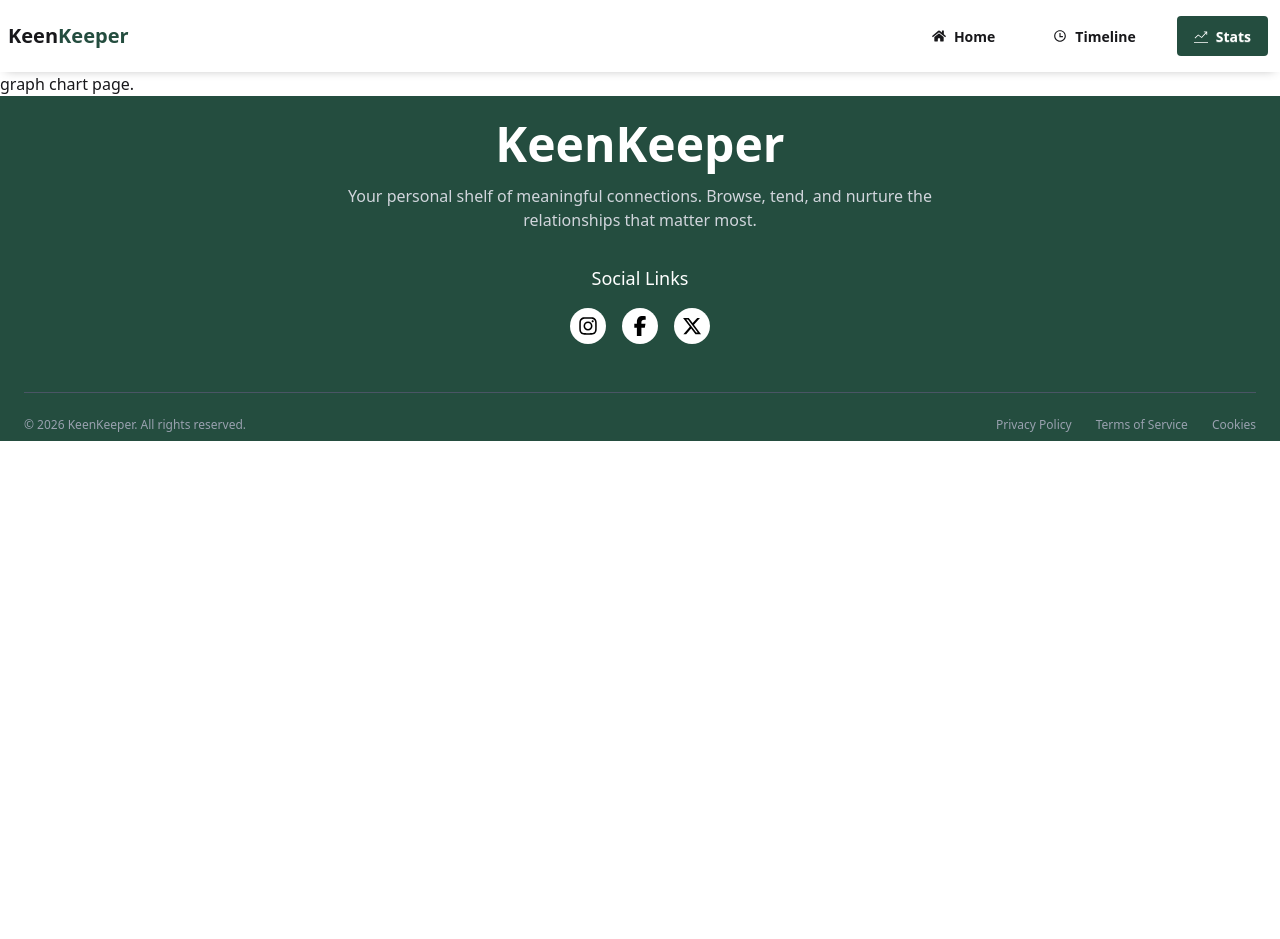
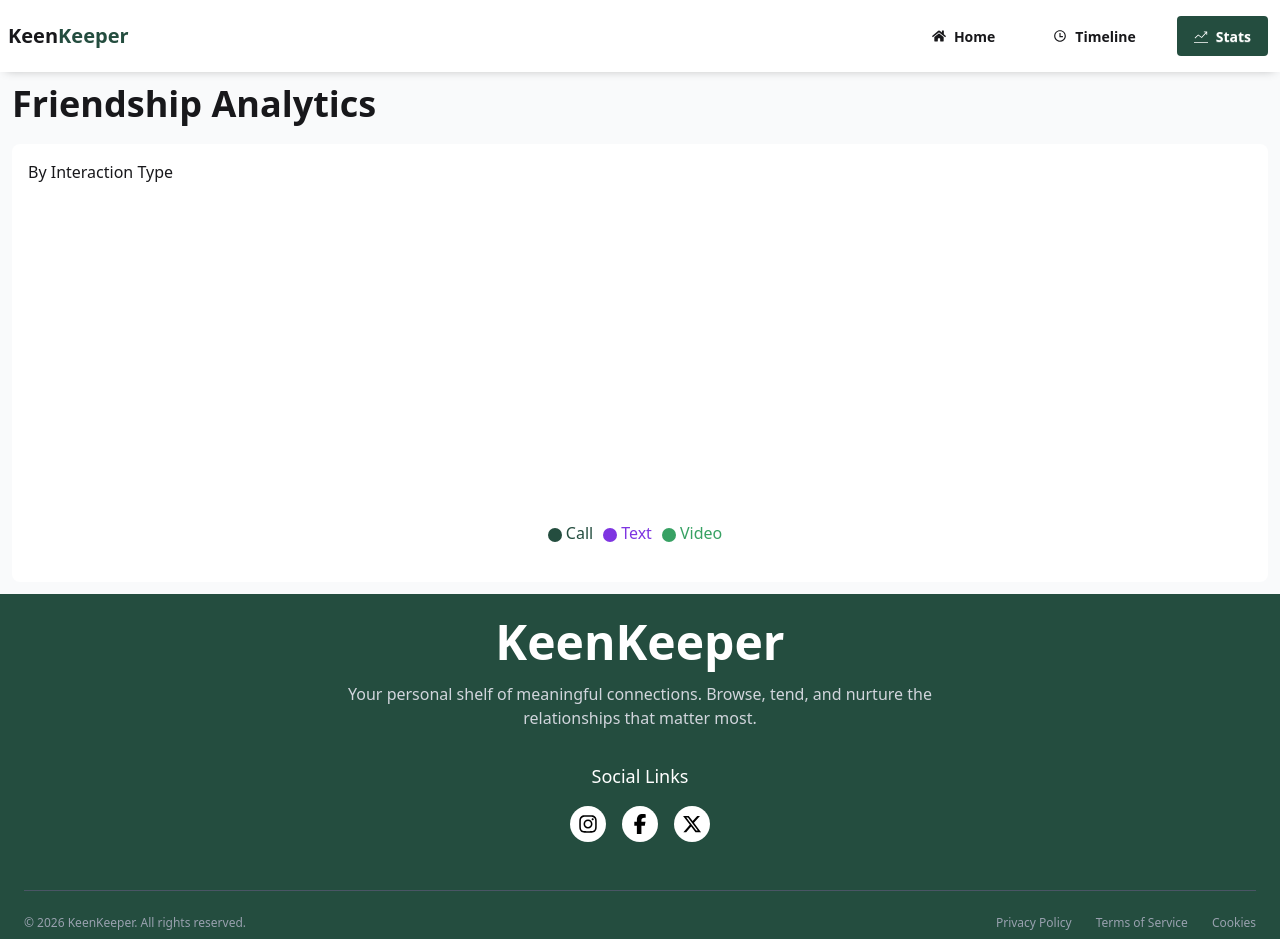
Before and after one commit to pritam-b-dev/keen-keeper, a Next.js app: page /dashboard in a window 1280 px wide. Before the commit the page ends 800 px from the top, so only its background shows below. Built offline with nearby package versions, Linux system fonts and the light colour scheme.

Commit message:
activity tracked and has shown to Timeline. A pie chart has made according to timeline.

```diff
--- a/package.json
+++ b/package.json
@@ -15,7 +15,8 @@
     "next": "16.2.3",
     "react": "19.2.4",
     "react-dom": "19.2.4",
-    "react-icons": "^5.6.0"
+    "react-icons": "^5.6.0",
+    "recharts": "^3.8.1"
   },
   "devDependencies": {
     "@tailwindcss/postcss": "^4",
--- a/src/app/context/HistoryContext.jsx
+++ b/src/app/context/HistoryContext.jsx
@@ -4,7 +4,7 @@ import React, { createContext, useContext, useEffect, useState } from "react";
 const HistoryContext = createContext();
 
 export function HistoryProvider({ children }) {
-  const [history, setHistory] = useState();
+  const [history, setHistory] = useState([]);
 
   useEffect(() => {
     const stored = localStorage.getItem("app-History");
--- a/src/app/dashboard/page.jsx
+++ b/src/app/dashboard/page.jsx
@@ -1,7 +1,63 @@
+"use client";
 import React from "react";
+import { Cell, Legend, Pie, PieChart, Tooltip } from "recharts";
 
-const dashboard = () => {
-  return <div>graph chart page.</div>;
+import { useHistory } from "../context/HistoryContext";
+
+const Dashboard = () => {
+  const { history } = useHistory();
+
+  const chartData = [
+    {
+      name: "Call",
+      value: history.filter((item) => item.type === "Call").length,
+    },
+    {
+      name: "Video",
+      value: history.filter((item) => item.type === "Video").length,
+    },
+    {
+      name: "Text",
+      value: history.filter((item) => item.type === "Text").length,
+    },
+  ];
+
+  const color = ["#244D3F", "#37A163", "#7E35E1"];
+  return (
+    <div className="container mx-auto p-3 bg-gray-50 ">
+      <h1 className="font-bold text-4xl">Friendship Analytics</h1>
+      <div className="bg-white rounded-lg p-4 mt-5">
+        <h1>By Interaction Type</h1>
+        <div className="flex flex-col items-center justify-center w-full p-4">
+          <PieChart width={350} height={350}>
+            <Pie
+              data={chartData}
+              cx="50%"
+              cy="50%"
+              innerRadius="70%"
+              outerRadius="90%"
+              // Corner radius is the rounded edge of each pie slice
+              cornerRadius="10%"
+              fill="#8884d8"
+              // padding angle is the gap between each pie slice
+              paddingAngle={8}
+              dataKey="value"
+              isAnimationActive={true}
+            >
+              {chartData.map((entry, index) => (
+                <Cell
+                  key={`cell-${index}`}
+                  fill={color[index % color.length]}
+                />
+              ))}
+            </Pie>
+            <Tooltip />
+            <Legend iconType="circle" />
+          </PieChart>
+        </div>
+      </div>
+    </div>
+  );
 };
 
-export default dashboard;
+export default Dashboard;
--- a/src/app/friends/[id]/page.jsx
+++ b/src/app/friends/[id]/page.jsx
@@ -132,19 +132,19 @@ const FriendsDetails = () => {
             <h4 className=" font-semibold mb-4">Quick Check-In</h4>
             <div className="grid grid-cols-3 gap-4">
               <button
-                onClick={() => handleAction("Call")}
+                onClick={() => handleType("Call")}
                 className="btn btn-ghost border rounded-lg border-gray-200 h-24 flex flex-col gap-2 bg-gray-50 hover:bg-gray-300"
               >
                 <FaPhoneAlt className="text-xl" /> <span>Call</span>
               </button>
               <button
-                onClick={() => handleAction("Text")}
+                onClick={() => handleType("Text")}
                 className="btn btn-ghost border rounded-lg border-gray-200 h-24 flex flex-col gap-2 bg-gray-50 hover:bg-gray-300"
               >
                 <FaCommentDots className="text-xl" /> <span>Text</span>
               </button>
               <button
-                onClick={() => handleAction("Video")}
+                onClick={() => handleType("Video")}
                 className="btn btn-ghost border rounded-lg border-gray-200 h-24 flex flex-col gap-2 bg-gray-50 hover:bg-gray-300"
               >
                 <FaVideo className="text-xl" /> <span>Video</span>
--- a/src/app/history/page.jsx
+++ b/src/app/history/page.jsx
@@ -1,7 +1,73 @@
-import React from "react";
+"use client";
+import { FaPhoneAlt, FaVideo, FaCommentDots } from "react-icons/fa";
+import React, { useState } from "react";
+import { useHistory } from "../context/HistoryContext";
+import Image from "next/image";
 
-const history = () => {
-  return <div>history page</div>;
+const History = () => {
+  const { history } = useHistory();
+
+  const [filteredType, setFilteredType] = useState("All");
+  const filteredTypeSelected =
+    filteredType === "All"
+      ? history
+      : history.filter((selected) => selected.type === filteredType);
+
+  return (
+    <div className="container mx-auto p-10 bg-gray-50">
+      <h2 className="pb-10 font-bold text-4xl">Timeline</h2>
+      <div className="pb-6">
+        <select
+          className="select select-bordered appearance-none rounded-xl px-4 py-2 font-medium outline-none transition-all cursor-pointer shadow-sm"
+          value={filteredType}
+          onChange={(e) => setFilteredType(e.target.value)}
+        >
+          <option value="All">Show All</option>
+          <option value="Call">Call</option>
+          <option value="Video">Video Call</option>
+          <option value="Text">Text</option>
+        </select>
+      </div>
+
+      {filteredTypeSelected.length === 0 ? (
+        <p>no history</p>
+      ) : (
+        <div>
+          {filteredTypeSelected.map((item) => (
+            <div
+              key={item.id}
+              className="bg-white rounded-lg shadow p-4 flex justify-start items-center mb-5"
+            >
+              <div className="flex items-center gap-3">
+                {item.type === "Call" ? (
+                  <FaPhoneAlt className="text-xl" />
+                ) : item.type === "Video" ? (
+                  <FaVideo className="text-xl" />
+                ) : item.type === "Text" ? (
+                  <FaCommentDots className="text-xl" />
+                ) : (
+                  ""
+                )}
+
+                <div>
+                  <span>{item.type} </span>{" "}
+                  <span className="font-semibold">with {item.friendName}</span>
+                  <p className="text-sm text-gray-500">
+                    {new Date(item.date).toLocaleDateString("en-US", {
+                      weekday: "short",
+                      month: "short",
+                      day: "numeric",
+                      year: "numeric",
+                    })}
+                  </p>
+                </div>
+              </div>
+            </div>
+          ))}
+        </div>
+      )}
+    </div>
+  );
 };
 
-export default history;
+export default History;
```
Also changed, not shown: 1 other file (tests, documents, lock files or other folders).
